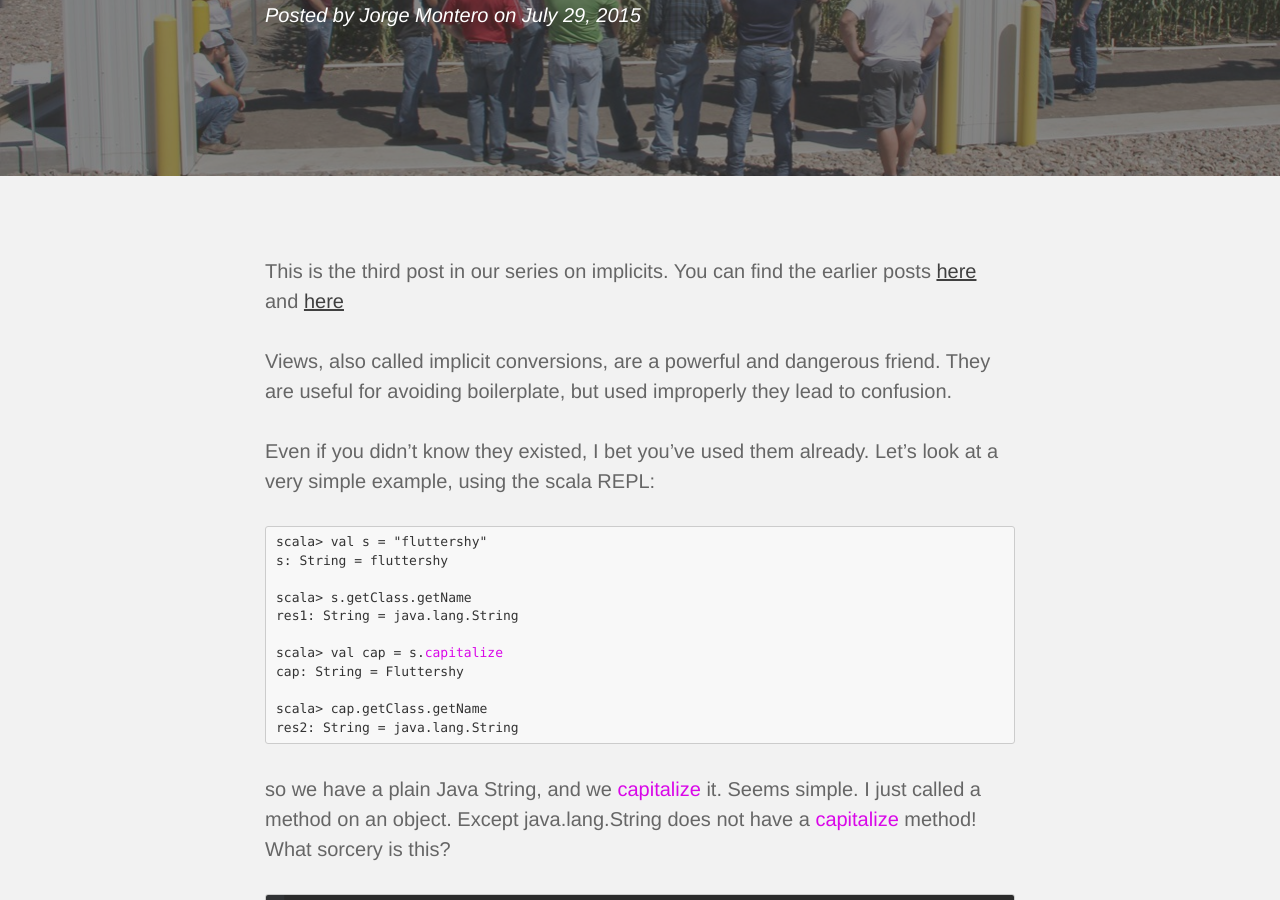
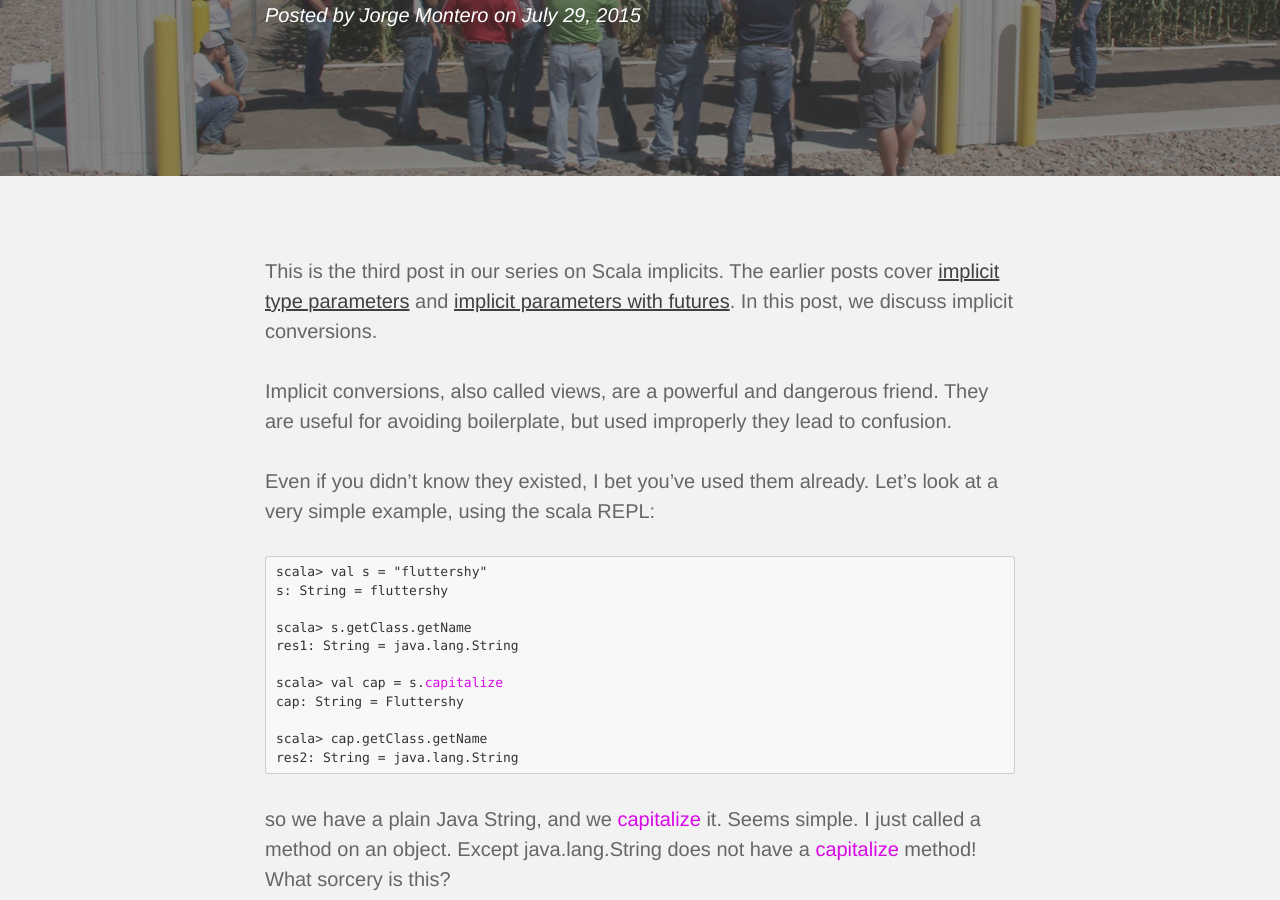
Before and after one commit to timwilliate/engineering-blog, a Jekyll site: the page built from _posts/2015-07-29-implicit-conversions.md, in a window 1280 px wide and 900 px high, scrolled down 360 px. Built offline with Jekyll 4.4.1, drawn with Linux system fonts in a browser that asks for light colours; nearby versions of some CDN libraries; some web fonts are replaced; Markdown is read by kramdown in place of the engine named in the settings.

Commit message:
add description of earlier implicits post

```diff
--- a/_posts/2015-07-29-implicit-conversions.md
+++ b/_posts/2015-07-29-implicit-conversions.md
@@ -9,9 +9,10 @@ tags: [implicits, scala, tutorials]
 extra_css:
   - implicits-intro.css
 ---
-This is the third post in our series on implicits. You can find the earlier posts [here](http://engineering.monsanto.com/2015/05/14/implicits-intro/) and [here](http://engineering.monsanto.com/2015/06/15/implicits-futures/)
 
-Views, also called implicit conversions, are a powerful and dangerous friend.
+This is the third post in our series on Scala implicits. The earlier posts cover [implicit type parameters](http://engineering.monsanto.com/2015/05/14/implicits-intro/) and [implicit parameters with futures](http://engineering.monsanto.com/2015/06/15/implicits-futures/). In this post, we discuss implicit conversions.
+
+Implicit conversions, also called views, are a powerful and dangerous friend.
 They are useful for avoiding boilerplate, but used improperly they lead to confusion.
 
 Even if you didn't know they existed, I bet you've used them already. Let's look at a very simple example, using the scala REPL:
```
